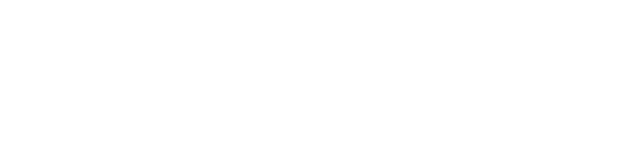
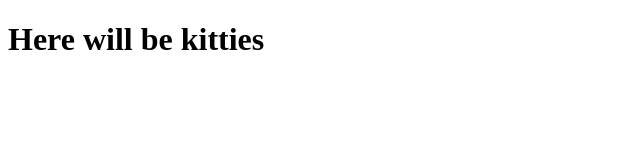
Before and after one commit to yurek1030/cool-kitties, a plain HTML site: page index.html in a window 1280 px wide. Shown: the whole page, without its empty margins (0-640 px from the left). Drawn offline with Linux system fonts and the light colour scheme.

Commit message:
Updated index.html

```diff
--- a/index.html
+++ b/index.html
@@ -6,7 +6,7 @@
 </head>
 <body>
 
-
+        <h1>Here will be kitties</h1>
 
 </body>
 </html>
```
